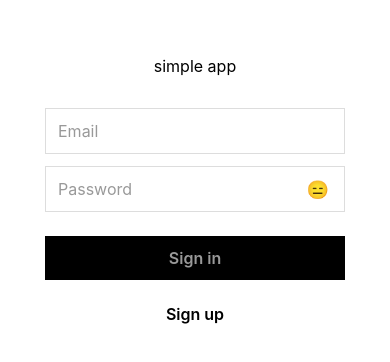
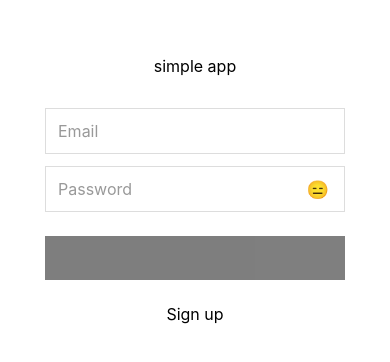
Before and after one commit to OlegMoshkovich/siteObservations, a React Native app: screen / in a window 390 px wide. Shown: the part 156-518 px from the top of the page. Built offline with nearby package versions, Linux system fonts and the light colour scheme.

Commit message:
connect theme

```diff
--- a/package.json
+++ b/package.json
@@ -11,6 +11,7 @@
   },
   "dependencies": {
     "@react-native-async-storage/async-storage": "^2.2.0",
+    "@react-native-community/slider": "^4.5.7",
     "@react-navigation/bottom-tabs": "^7.4.2",
     "@react-navigation/native": "^7.1.14",
     "@react-navigation/native-stack": "^7.3.21",
@@ -27,6 +28,7 @@
     "react-native-async-storage": "^0.0.1",
     "react-native-dotenv": "^3.4.11",
     "react-native-image-pan-zoom": "^2.1.12",
+    "react-native-slider": "^0.11.0",
     "react-native-vector-icons": "^10.2.0",
     "react-native-view-shot": "^4.0.3",
     "react-navigation": "^5.0.0",
--- a/src/components/UI/Button.tsx
+++ b/src/components/UI/Button.tsx
@@ -5,7 +5,7 @@ import {
   StyleSheet,
 } from 'react-native';
 import { ButtonProps } from '../../types/types';
-import theme from '../theme';
+import { useTheme } from '../theme';
 
 const Button: React.FC<ButtonProps> = ({
   title,
@@ -14,20 +14,21 @@ const Button: React.FC<ButtonProps> = ({
   disabled,
   variant = 'default',
 }) => {
+  const theme = useTheme();
   const isOutlined = variant === 'outlined';
   const isText = variant === 'text';
 
   return (
     <TouchableOpacity
       style={[
-        !isText && styles.button,
-        isOutlined && styles.outlined,
+        !isText && { ...styles.button, backgroundColor: theme.colors.primary, borderRadius: theme.borderRadius },
+        isOutlined && { ...styles.outlined, borderColor: theme.colors.primary },
         disabled && (
           isText
             ? styles.textDisabled
             : isOutlined
               ? styles.outlinedDisabled
-              : styles.disabled
+              : { ...styles.disabled, backgroundColor: theme.colors.primary }
         ),
         isText && styles.textButton,
         style,
@@ -58,10 +59,9 @@ const Button: React.FC<ButtonProps> = ({
 
 const styles = StyleSheet.create({
   button: {
-    backgroundColor: theme.colors.primary,
     paddingVertical: 12,
     paddingHorizontal: 24,
-    borderRadius: theme.borderRadius,
+    borderRadius: 0,
     alignItems: 'center',
     justifyContent: 'center',
   },
@@ -71,7 +71,8 @@ const styles = StyleSheet.create({
     borderColor: '#000',
   },
   disabled: {
-    backgroundColor: theme.colors.primary,
+    // backgroundColor will be set dynamically
+    opacity: 0.5,
   },
   outlinedDisabled: {
     borderColor: '#ccc',
@@ -79,16 +80,15 @@ const styles = StyleSheet.create({
   text: {
     color: '#fff',
     fontSize: 16,
-    fontWeight: '600',
   },
   outlinedText: {
     color: '#000',
   },
   disabledText: {
-    color: '#999',
+    color: '#000000',
   },
   outlinedDisabledText: {
-    color: '#ccc',
+    color: '#000000',
   },
   textButton: {
     backgroundColor: 'transparent',
@@ -101,13 +101,11 @@ const styles = StyleSheet.create({
   },
   textVariant: {
     color: '#000',
-    fontWeight: '600',
   },
   textVariantDisabled: {
-    color: '#ccc',
+    color: '#000000',
   },
   textDisabled: {
-    // For disabled text button container, no background
     backgroundColor: 'transparent',
   },
 });
--- /dev/null
+++ b/src/components/UI/CircleButton.tsx
@@ -0,0 +1,62 @@
+import React from 'react';
+import {
+  TouchableOpacity,
+  StyleSheet,
+  ViewStyle,
+} from 'react-native';
+import { useTheme } from '../theme';
+
+export interface CircleButtonProps {
+  onPress: () => void;
+  color?: string;
+  size?: number;
+  style?: ViewStyle;
+  disabled?: boolean;
+  children?: React.ReactNode;
+}
+
+const CircleButton: React.FC<CircleButtonProps> = ({
+  onPress,
+  color,
+  size = 20,
+  style,
+  disabled = false,
+  children,
+}) => {
+  const theme = useTheme();
+  const buttonColor = color || theme.colors.primary;
+
+  return (
+    <TouchableOpacity
+      style={[
+        styles.button,
+        {
+          backgroundColor: buttonColor,
+          width: size,
+          height: size,
+          borderRadius: theme.borderRadius,
+        },
+        disabled && styles.disabled,
+        style,
+      ]}
+      onPress={onPress}
+      disabled={disabled}
+      activeOpacity={0.7}
+    >
+      {children}
+    </TouchableOpacity>
+  );
+};
+
+const styles = StyleSheet.create({
+  button: {
+    alignItems: 'center',
+    justifyContent: 'center',
+
+  },
+  disabled: {
+    opacity: 0.5,
+  },
+});
+
+export default CircleButton;
--- a/src/components/theme.tsx
+++ b/src/components/theme.tsx
@@ -1,12 +1,32 @@
+import { useUIStore } from '../state/slices/uiSlice';
+
 export const colors = {
   primary: '#000000',
   secondary: '#FFFFFF',
 }
-const theme = {
+
+const baseTheme = {
   colors,
   borderRadius: 0,
   fontSize: 16,
   fontWeight: 'normal',
 }
 
+// Hook to get theme with dynamic primary color
+export const useTheme = () => {
+  const { primaryColor, borderRadius } = useUIStore();
+
+  return {
+    ...baseTheme,
+    colors: {
+      ...colors,
+      primary: primaryColor,
+    },
+    borderRadius,
+  };
+};
+
+// Default theme for components that don't use the hook
+const theme = baseTheme;
+
 export default theme;
--- a/src/screens/ProfileScreen.tsx
+++ b/src/screens/ProfileScreen.tsx
@@ -2,12 +2,16 @@ import React, { useState } from 'react';
 import { View, Text, StyleSheet } from 'react-native';
 import { supabase } from '../utils/supabase';
 import Button from '../components/UI/Button';
+import CircleButton from '../components/UI/CircleButton';
 import { useObservationStore } from '../state/slices/observationSlice';
 import { useUserStore } from '../state/slices/userSlice';
+import { useUIStore } from '../state/slices/uiSlice';
+import Slider from '@react-native-community/slider';
 
 export default function ProfileScreen() {
   const { setObservationDates, setObservations, setPhotos } = useObservationStore();
   const { user, setUser } = useUserStore();
+  const { setPrimaryColor, borderRadius, setBorderRadius } = useUIStore();
   const [signingOut, setSigningOut] = useState(false);
 
 
@@ -23,8 +27,43 @@ export default function ProfileScreen() {
 
   return (
     <View style={styles.container}>
-      <Text style={{position: 'absolute', top:240}}>{user?.email}</Text>
+      <View style={styles.elementsContainer}>
+
+      <Text >{user?.email}</Text>
       <Button title="Logout" onPress={() => {handleSignOut()}} />
+
+         <View style={styles.themeContainer}>
+          <View style={styles.circleButtonsContainer}>
+            <CircleButton
+              color="#000000"
+              onPress={() => setPrimaryColor('#000000')}
+              size={30}
+            />
+            <CircleButton
+              color="#4CAF50"
+              onPress={() => setPrimaryColor('#4CAF50')}
+              size={30}
+            />
+            <CircleButton
+              color="#2196F3"
+              onPress={() => setPrimaryColor('#2196F3')}
+              size={30}
+            />
+          </View>
+          <Slider
+            style={{width: 200, height: 40, paddingTop:30}}
+            minimumValue={0}
+            maximumValue={50}
+            value={borderRadius}
+            onValueChange={(value) => setBorderRadius(value)}
+            minimumTrackTintColor={useUIStore.getState().primaryColor}
+            maximumTrackTintColor="#CCCCCC"
+            thumbTintColor={useUIStore.getState().primaryColor}
+          />
+        </View>
+      </View>
+
+
     </View>
   );
 }
@@ -36,4 +75,26 @@ const styles = StyleSheet.create({
     justifyContent: 'center',
     alignItems: 'center',
   },
+  elementsContainer: {
+    height: '40%',
+    width: '50%',
+    flexDirection: 'column',
+    alignItems: 'center',
+    justifyContent: 'space-between',
+  },
+  circleButtonsContainer: {
+    flexDirection: 'row',
+    justifyContent: 'space-between',
+    alignItems: 'center',
+    width: '100%',
+  },
+
+  themeContainer: {
+    flexDirection: 'column',
+    alignItems: 'center',
+    justifyContent: 'space-between',
+    width: '100%',
+
+    height: 90,
+  },
 });
--- a/src/state/slices/uiSlice.ts
+++ b/src/state/slices/uiSlice.ts
@@ -4,4 +4,8 @@ import { UIState } from '../../types';
 export const useUIStore = create<UIState>((set) => ({
   selectedDate: null,
   setSelectedDate: (selectedDate) => set({ selectedDate }),
+  primaryColor: '#000000',
+  setPrimaryColor: (primaryColor) => set({ primaryColor }),
+  borderRadius: 0,
+  setBorderRadius: (borderRadius) => set({ borderRadius }),
 }));
```
Also changed, not shown: src/types/types.tsx (+13 -0 lines), 1 other file (tests, documents, lock files or other folders).
